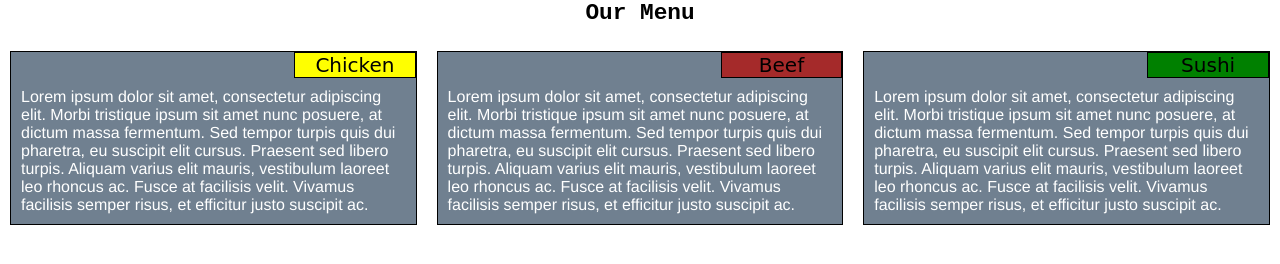
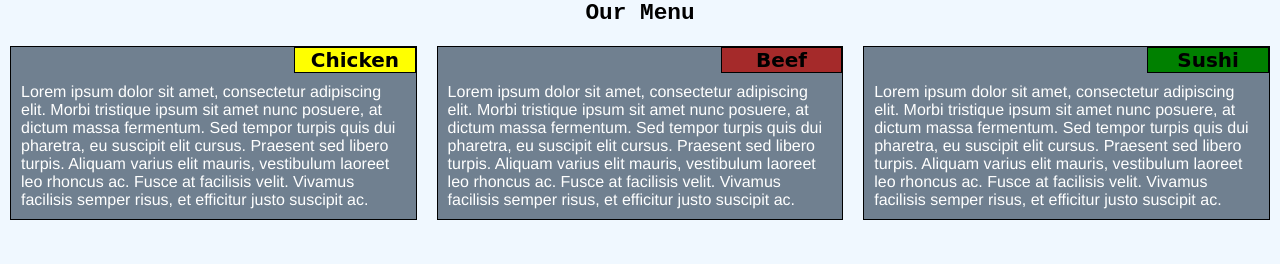
Before and after one commit to rajeevne/rajeevne.github.io, a plain HTML site: page mod2_solution/index.html in a window 1280 px wide. Drawn offline with Linux system fonts and the light colour scheme.

Commit message:
mod2 solution

```diff
--- a/mod2_solution/css/mod2.css
+++ b/mod2_solution/css/mod2.css
@@ -5,66 +5,76 @@
 }
 
 h1 {
-  margin-bottom: 15px;
   text-align: center;
   font-family: monospace;
   font-size: 175%;
 }
 
+body {
+    background-color: aliceblue;
+}
 p {
   background-color: slategrey;
   font-family: Helvetica;
   color: white;
   padding: 10px;
-  margin: 0;
 }
 
 .container {
 	border: none;
     width: 100%;
 	padding: 10px;
+    margin-left: auto;
+	margin-right: auto;
+	margin-top: 10px;
 }
 
 section {
 	border:	1px solid black;
 	background-color: slategrey;
     width: 100%;
-    /*height: 200px;*/
-	font-family: Helvetica;
-	color: black;
-	position: relative;
-	overflow: auto;
+	font-family: Helvetica, cursive;
+    position: relative;
+	overflow:auto;
 }
 
-.chicken {
+#Chicken {
+    border: 01px solid black;
     background-color: yellow;
-    font-family: Georgia,sans-serif;
+    font-family: cursive;
+    text-align: center;
+    font-size: 125%;
+    font-weight: bold;
+    width: 30%;
+    margin-left: 70%;
 }
 
-.beef {
+#Beef {
+    border: 01px solid black;
     background-color: brown;
-    font-family: Georgia,sans-serif;
+    font-family: cursive;
+    text-align: center;
+    font-size: 125%;
+    font-weight: bold;
+    width: 30%;
+    margin-left: 70%;
 }
 
-.sushi {
+#Sushi {
+    border: 01px solid black;
     background-color: green;
-    font-family: Georgia,sans-serif;
+    font-family: cursive;
+    text-align: center;
+    font-size: 125%;
+    font-weight: bold;
+    width: 30%;
+    margin-left: 70%;
 }
 
 .row {
   width: 100%;
 }
 
-.colheader {
-    border: 01px solid black;
-    font-family: cursive;
-    position: relative;
-    top: 0; right: 0;
-    left: 70%;
-    width: 30%;
-    font-size: 125%;
-    text-align: center;
-}
 
 /********** For Desktop i.e. Large devices only **********/
 @media (min-width: 992px) {
--- a/mod2_solution/index.html
+++ b/mod2_solution/index.html
@@ -4,27 +4,28 @@
 <meta charset="utf-8">
 <meta name="viewport" content="width=device-width, initial-scale=1">
 <link type="text/css" href="css/mod2.css" rel="stylesheet">
-<title>Assignemnt Solution for Module 2</title>
+<title>Assignment Solution for Module 2</title>
 </head>
+
 <body>
 <h1>Our Menu</h1>
 
 <div class="row">
     <div class="container col-lg-4 col-md-6 col-sm-12">
         <Section>
-            <div class="chicken colheader">Chicken</div>
+            <div id="Chicken">Chicken</div>
             <p>Lorem ipsum dolor sit amet, consectetur adipiscing elit. Morbi tristique ipsum sit amet nunc posuere, at dictum massa fermentum. Sed tempor turpis quis dui pharetra, eu suscipit elit cursus. Praesent sed libero turpis. Aliquam varius elit mauris, vestibulum laoreet leo rhoncus ac. Fusce at facilisis velit. Vivamus facilisis semper risus, et efficitur justo suscipit ac.</p>
         </Section>
     </div>
     <div class="container col-lg-4 col-md-6 col-sm-12">
         <section>
-            <div class="beef colheader">Beef</div>
+            <div id="Beef">Beef</div>
             <p>Lorem ipsum dolor sit amet, consectetur adipiscing elit. Morbi tristique ipsum sit amet nunc posuere, at dictum massa fermentum. Sed tempor turpis quis dui pharetra, eu suscipit elit cursus. Praesent sed libero turpis. Aliquam varius elit mauris, vestibulum laoreet leo rhoncus ac. Fusce at facilisis velit. Vivamus facilisis semper risus, et efficitur justo suscipit ac.</p>
         </section>
     </div>
-    <div class="container col-lg-4 col-md-6 col-sm-12">
+    <div class="container col-lg-4 col-md-12 col-sm-12">
         <section>
-            <div class="sushi colheader">Sushi</div>
+            <div id="Sushi">Sushi</div>
             <p>Lorem ipsum dolor sit amet, consectetur adipiscing elit. Morbi tristique ipsum sit amet nunc posuere, at dictum massa fermentum. Sed tempor turpis quis dui pharetra, eu suscipit elit cursus. Praesent sed libero turpis. Aliquam varius elit mauris, vestibulum laoreet leo rhoncus ac. Fusce at facilisis velit. Vivamus facilisis semper risus, et efficitur justo suscipit ac.</p>
         </section>
     </div>
```
